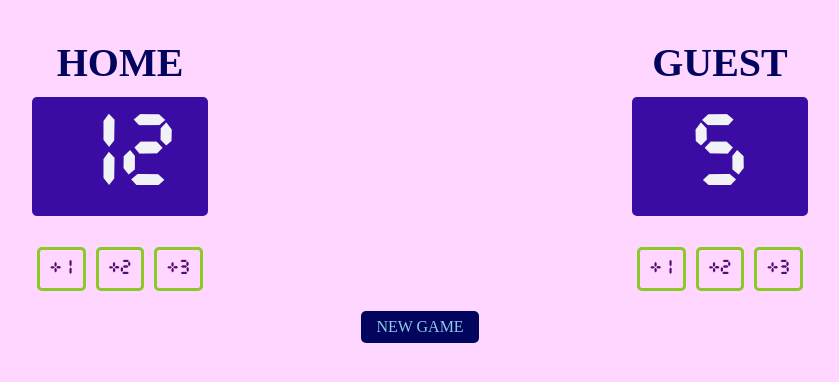
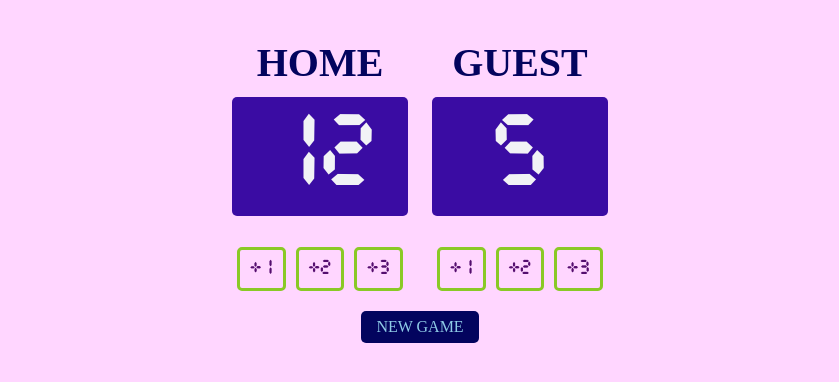
Before and after one commit to IM-Suryakant-Kumar/basketball-scorecard, a plain HTML site: page index.html in a window 1280 px wide. Shown: the whole page, without its empty margins (220-1059 px from the left). Drawn offline with nearby package versions, Linux system fonts and the light colour scheme.

Commit message:
style: give container some height and make it center

```diff
--- a/index.css
+++ b/index.css
@@ -1,6 +1,6 @@
 @font-face {
     src: url(CursedTimerULiL.ttf);
-    font-family: 'Cursed Timer ULiL';
+    font-family: "Cursed Timer ULiL";
 }
 
 body {
@@ -10,6 +10,8 @@ body {
 }
 
 .container {
+    width: 400px;
+    margin: 0 auto;
     display: flex;
     justify-content: space-around;
     padding: 5px 40px;
@@ -24,7 +26,7 @@ h3 {
 
 .score-card {
     margin-top: 0px;
-    font-family: 'Cursed Timer ULiL';
+    font-family: "Cursed Timer ULiL";
     font-size: 90px;
     color: #f1f2f6;
     background: #3a0ca3;
@@ -33,7 +35,7 @@ h3 {
 }
 
 .increment-card {
-    font-family: 'Cursed Timer ULiL';
+    font-family: "Cursed Timer ULiL";
     font-weight: 400;
     font-size: 18px;
     line-height: 28px;
```
